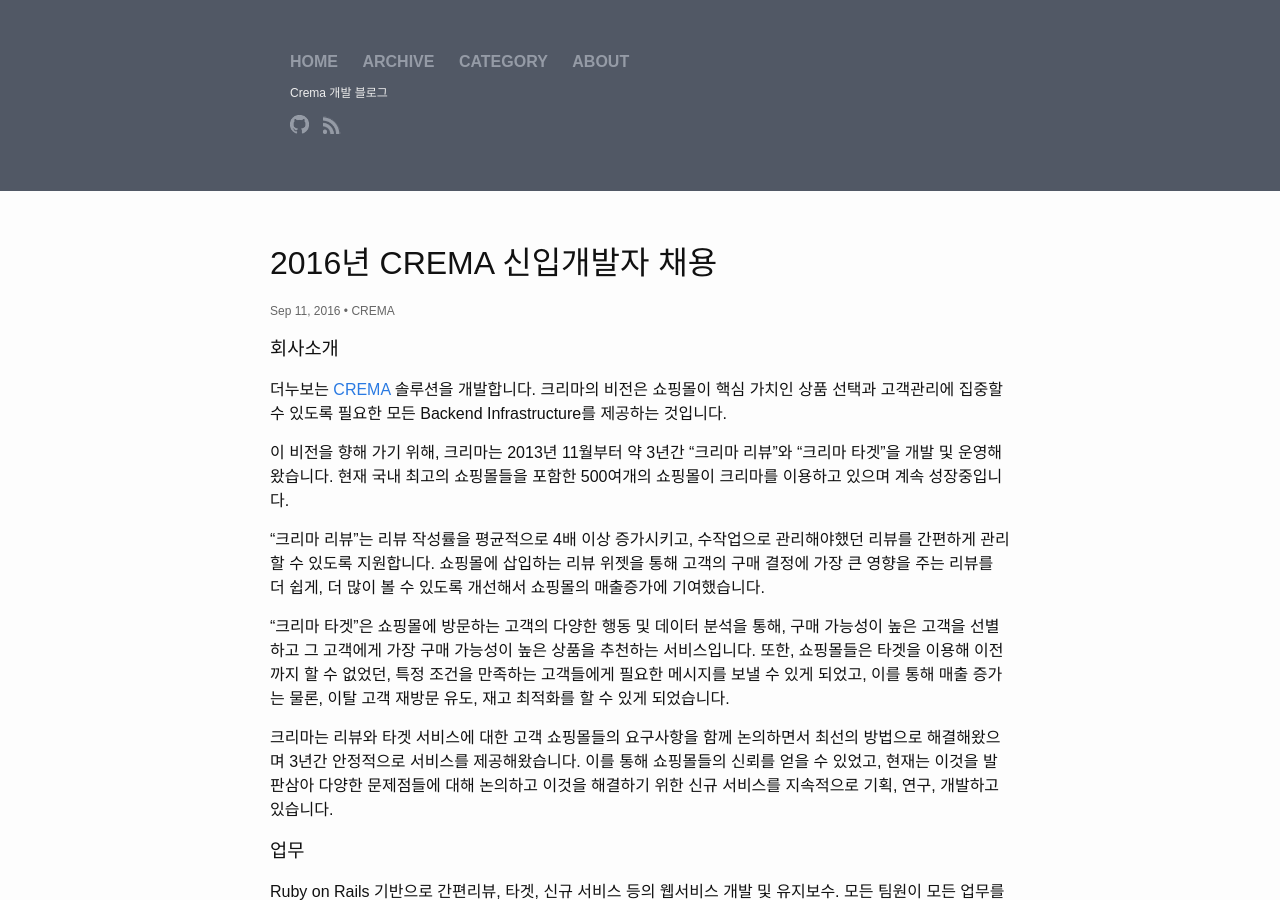
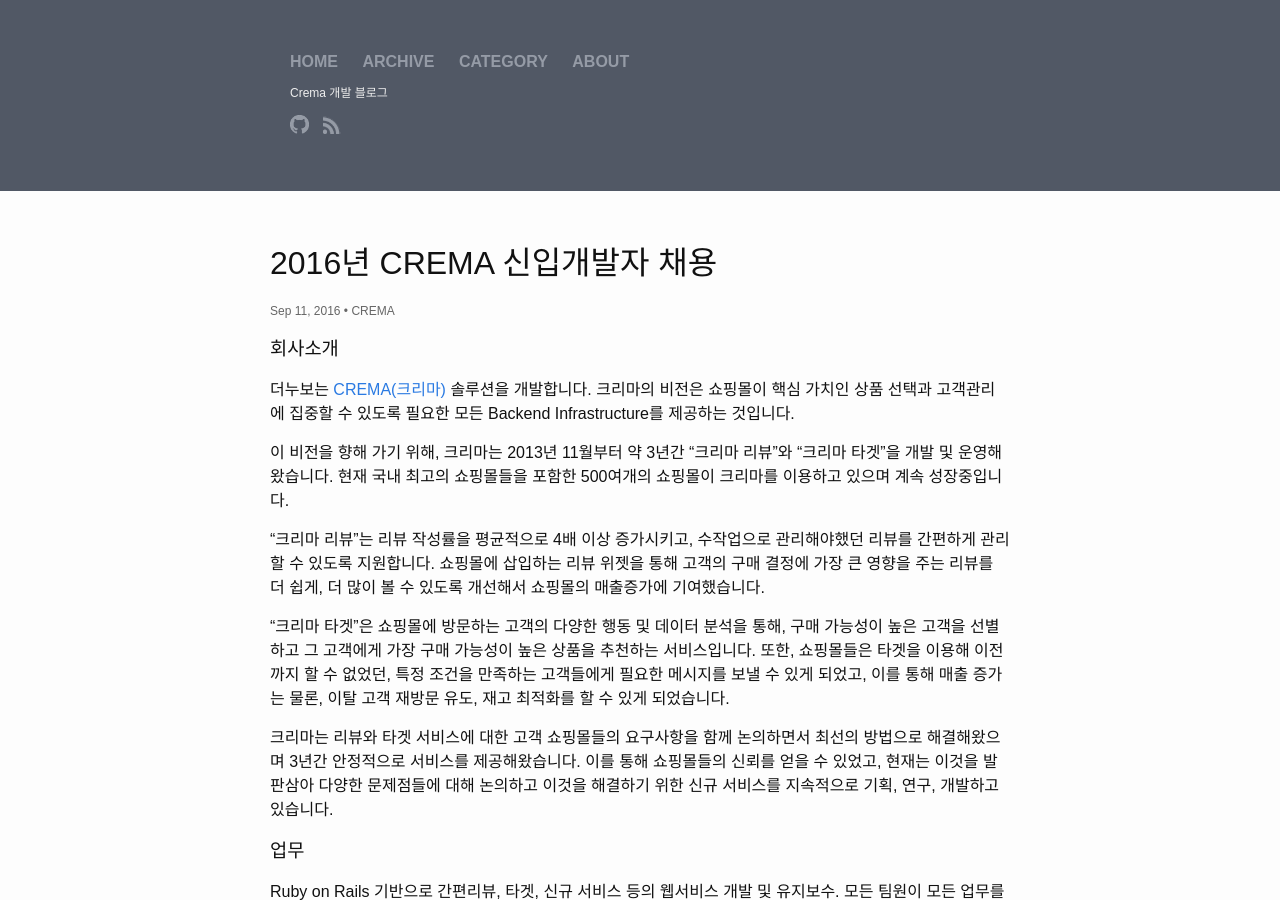
Before and after one commit to crema/crema.github.io, a Jekyll site: the page built from _posts/2016-09-11-dev_recruit.md, in a window 1280 px wide and 900 px high. Built offline with Jekyll 4.4.1, drawn with Linux system fonts in a browser that asks for light colours.

Commit message:
Update 2016-09-11-dev_recruit.md

```diff
--- a/_posts/2016-09-11-dev_recruit.md
+++ b/_posts/2016-09-11-dev_recruit.md
@@ -9,7 +9,7 @@ publish: true
 ---
 
 ### 회사소개
-더누보는 [CREMA](http://www.cre.ma) 솔루션을 개발합니다. 크리마의 비전은 쇼핑몰이 핵심 가치인 상품 선택과 고객관리에 집중할 수 있도록 필요한 모든 Backend Infrastructure를 제공하는 것입니다.
+더누보는 [CREMA(크리마)](http://www.cre.ma) 솔루션을 개발합니다. 크리마의 비전은 쇼핑몰이 핵심 가치인 상품 선택과 고객관리에 집중할 수 있도록 필요한 모든 Backend Infrastructure를 제공하는 것입니다.
 
 이 비전을 향해 가기 위해, 크리마는 2013년 11월부터 약 3년간 "크리마 리뷰"와 "크리마 타겟"을 개발 및 운영해왔습니다. 현재 국내 최고의 쇼핑몰들을 포함한 500여개의 쇼핑몰이 크리마를 이용하고 있으며 계속 성장중입니다.
 
```
